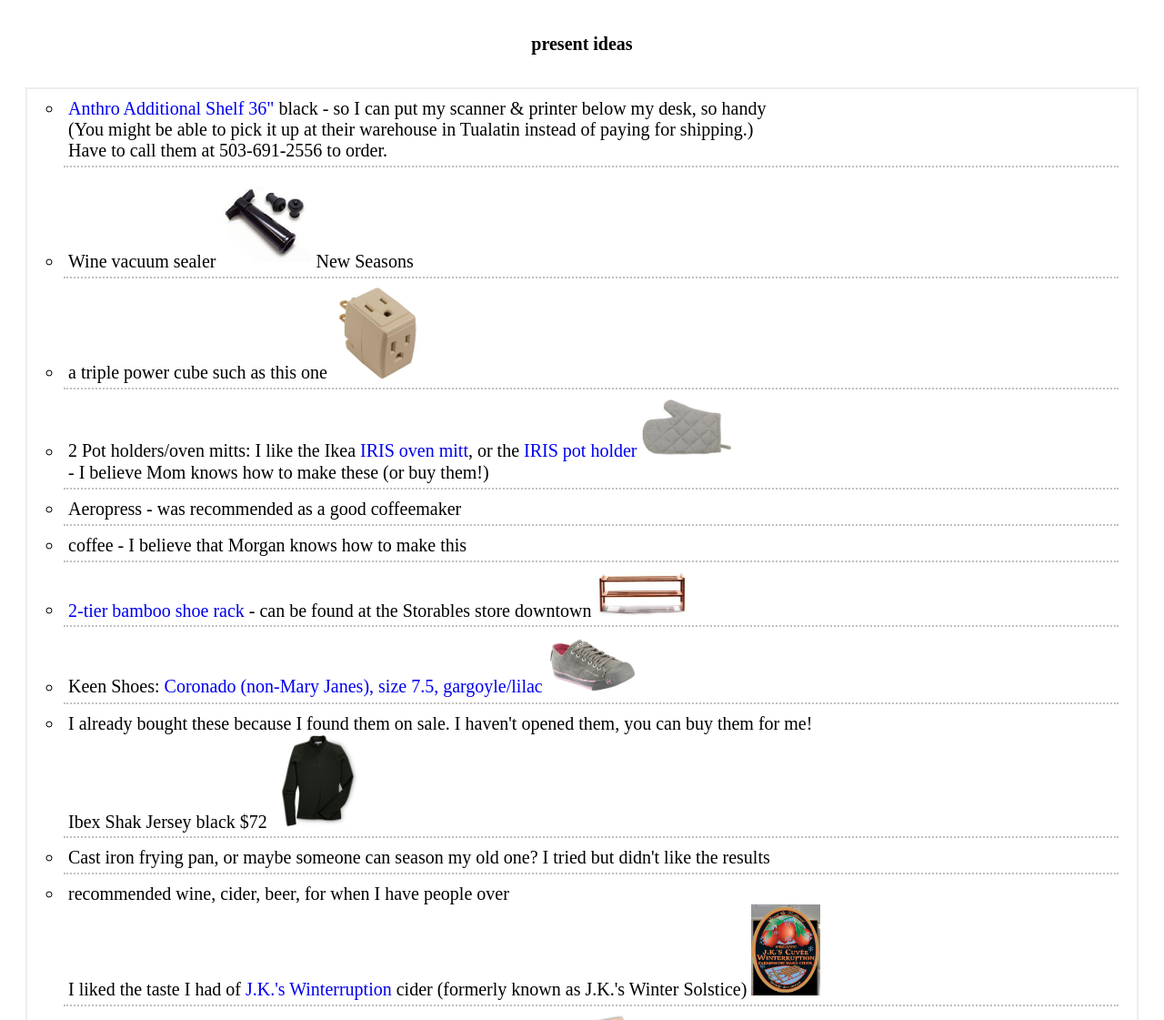
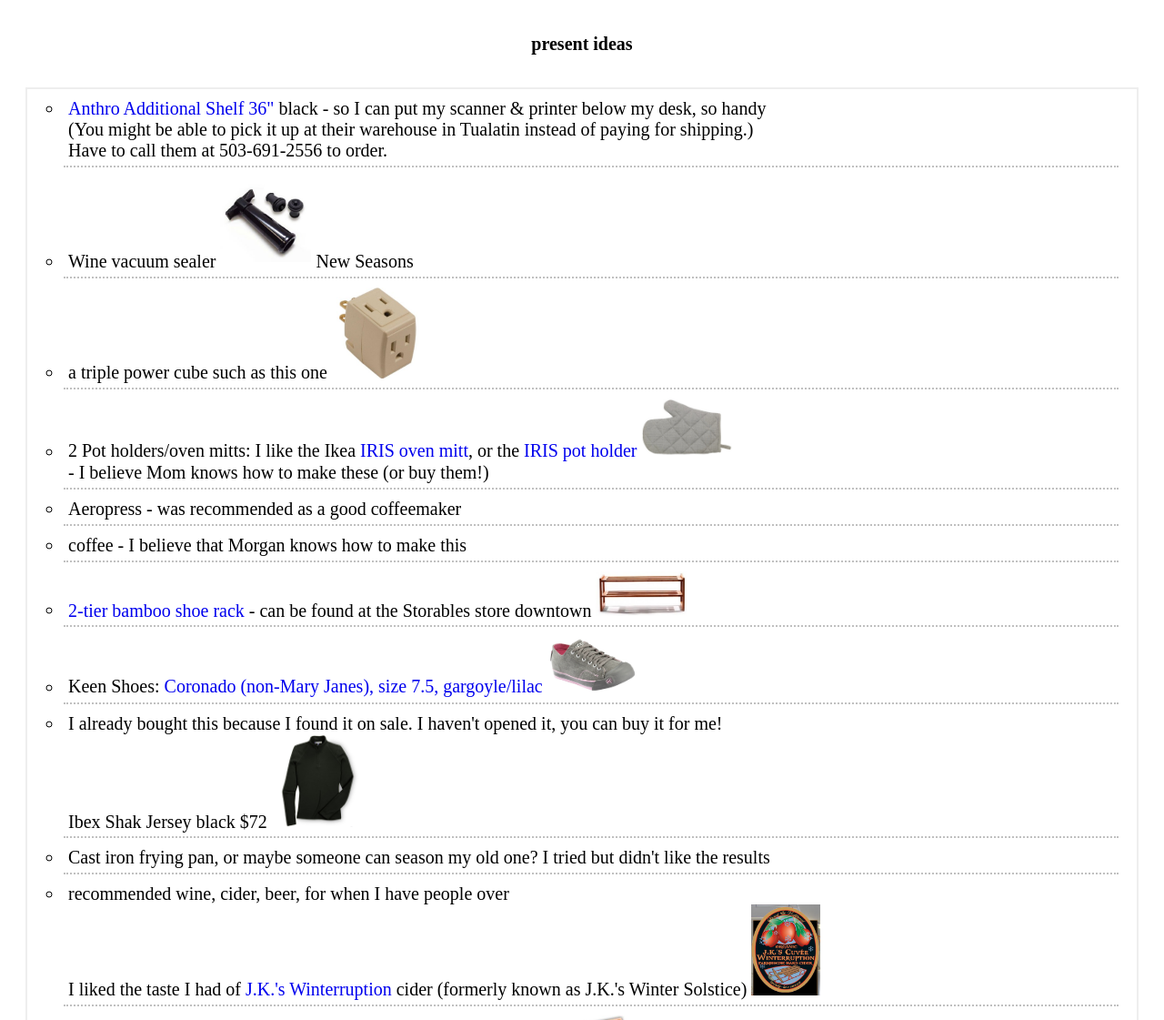
Before and after one commit to kcomandich/kcomandich.github.com, a plain HTML site: page presents.html in a window 1280 px wide. Shown: the top 1121 px of the page at 91% size. Drawn offline with Linux system fonts and the light colour scheme.

Commit message:
Fixed grammar.

```diff
--- a/presents.html
+++ b/presents.html
@@ -83,7 +83,7 @@
                 <a href="http://www.keenfootwear.com/us/en/product/shoes/women/blvd/coronado/gargoyle">Coronado (non-Mary Janes), size 7.5, gargoyle/lilac</a>
                 <img src="keencoronado.png" width="100">
             </li>
-            <li>I already bought these because I found them on sale. I haven't opened them, you can buy them for me!<br>
+            <li>I already bought this because I found it on sale. I haven't opened it, you can buy it for me!<br>
                 Ibex Shak Jersey black $72 <img src="ibexjersey.png" width="100">
             </li>
             <li>Cast iron frying pan, or maybe someone can season my old one? I tried but didn't like the results</li>
```
